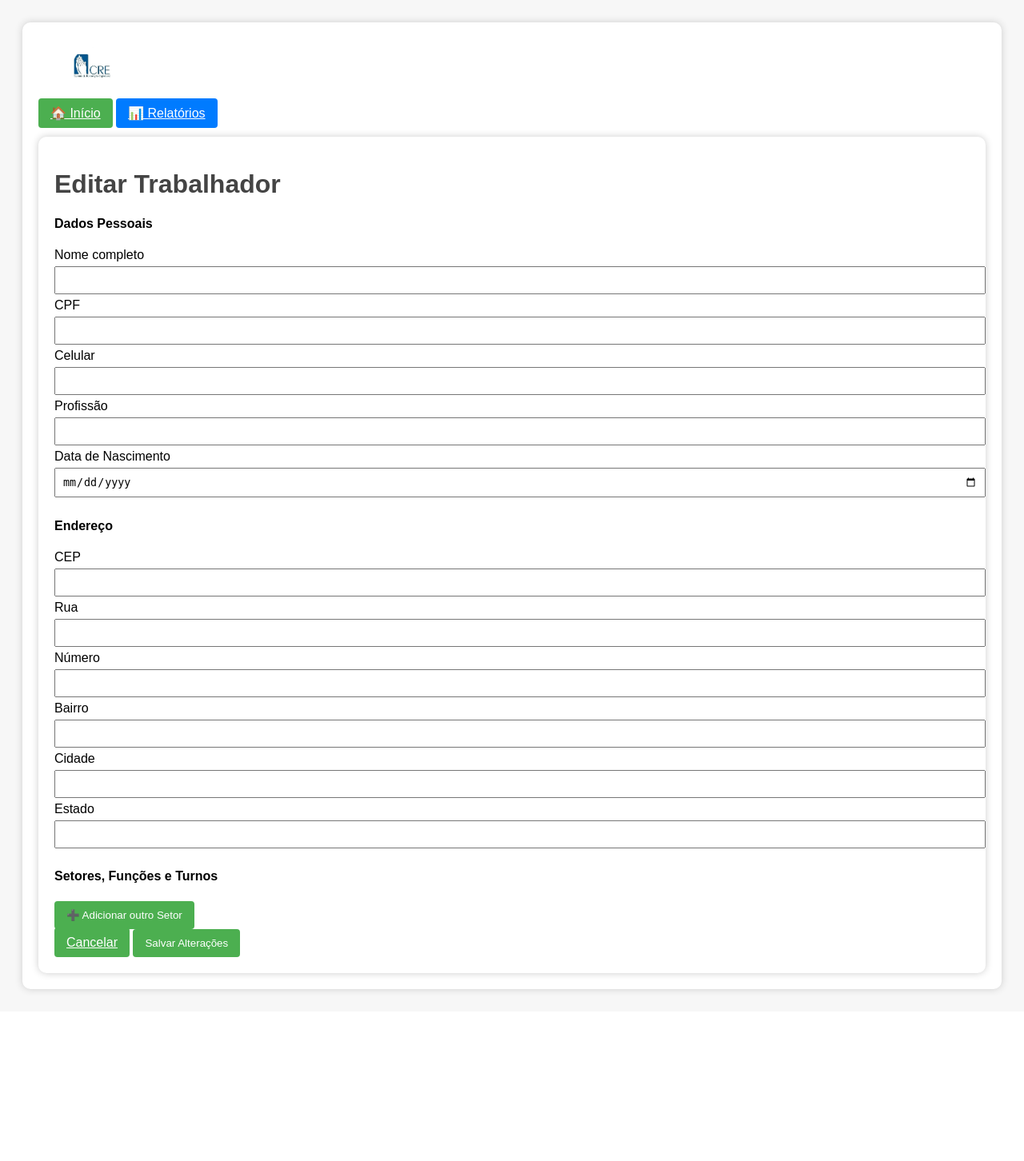
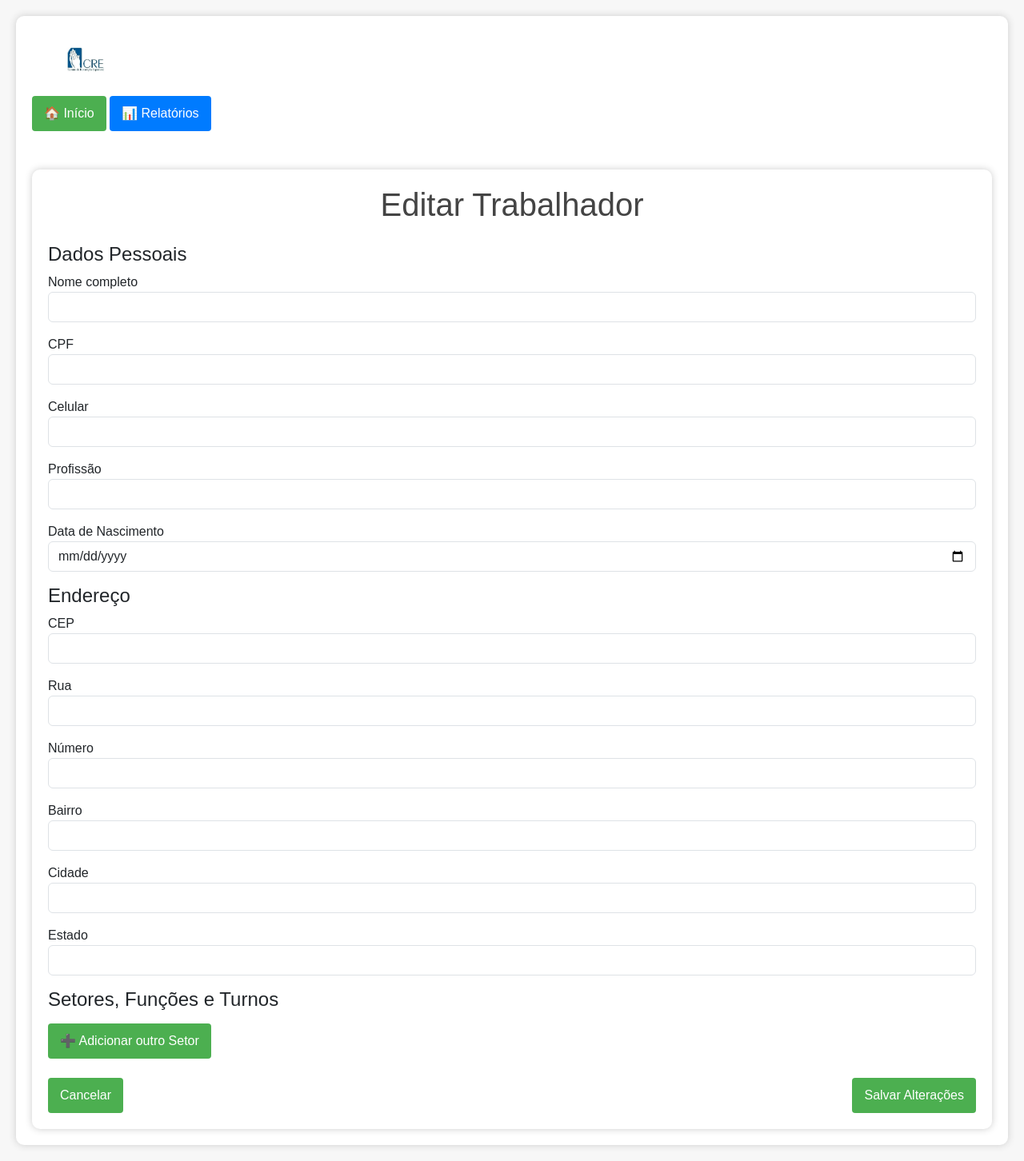
Before and after one commit to rdfranca/centro-espirita-app, a Flask app: page /editar/1 in a window 1280 px wide. Shown: the whole page at 80% size. Before the commit the page ends 1243 px from the top, so only its background shows below. Run offline with Flask 3, Linux system fonts and the light colour scheme; data that the repository does not hold is empty; some libraries are stand-ins or nearby versions.

Commit message:
correção

```diff
--- a/templates/base.html
+++ b/templates/base.html
@@ -1,9 +1,10 @@
-
 <!DOCTYPE html>
 <html>
 <head>
     <meta charset="UTF-8">
     <title>Cadastro de Trabalhadores</title>
+    <link href="https://cdn.jsdelivr.net/npm/bootstrap@5.3.3/dist/css/bootstrap.min.css" rel="stylesheet" integrity="sha384-QWTKZyjpPEjISv5WaRU9OFeRpok6YctnYmDr5pNlyT2bRjXh0JMhjY6hW+ALEwIH" crossorigin="anonymous">
+
     <style>
         body { font-family: Arial, sans-serif; padding: 20px; background-color: #f7f7f7; }
         header img { height: 60px; margin-bottom: 20px; }
@@ -11,7 +12,7 @@
             background: #fff;
             padding: 20px;
             border-radius: 10px;
-    max-width: 100%;
+            max-width: 100%; /* Você pode querer remover isso se preferir o comportamento do .container do Bootstrap */
             margin: auto;
             box-shadow: 0 0 10px #ccc;
             min-height: 100vh;
@@ -22,7 +23,11 @@
             width: 100%;
         }
         h1, h2 { color: #444; }
-        form input, form select { padding: 8px; margin: 5px 0; width: 100%; }
+        /* Essas regras customizadas para input/select podem causar conflito. */
+        /* É melhor deixar o Bootstrap lidar com elas, a menos que você tenha um motivo específico. */
+        /* form input, form select { padding: 8px; margin: 5px 0; width: 100%; } */
+
+        /* Considere remover ou ajustar seus estilos customizados para .btn se quiser usar os do Bootstrap */
         .btn { background-color: #4CAF50; color: white; border: none; padding: 10px 15px; border-radius: 4px; cursor: pointer; }
         .btn:hover { background-color: #45a049; }
     </style>
@@ -33,7 +38,6 @@
             <img src="/static/logo.png" alt="Logo">
         </header>
 
-        <!-- Navbar simples -->
         <nav style="margin-bottom: 20px;">
             <a href="/" class="btn">🏠 Início</a>
             <a href="/relatorios" class="btn" style="background-color: #007bff;">📊 Relatórios</a>
@@ -41,5 +45,7 @@
 
         {% block content %}{% endblock %}
     </div>
+
+    <script src="https://cdn.jsdelivr.net/npm/bootstrap@5.3.3/dist/js/bootstrap.bundle.min.js" integrity="sha384-YvpcrYf0tY3lHB60NNkmXc5s9fDVZLESaAA55NDzOxhy9GkcIdslK1eN7N6jIeHz" crossorigin="anonymous"></script>
 </body>
 </html>
```
Lines whose indentation alone changed are shown as unchanged.
